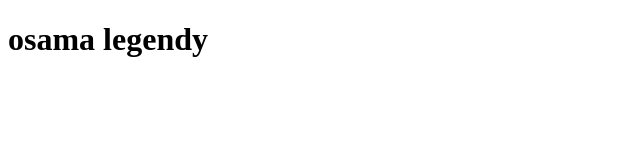
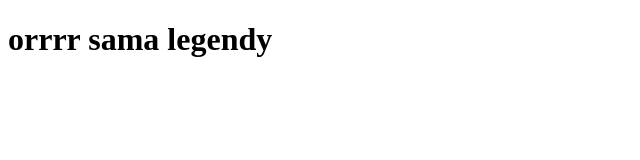
Before and after one commit to OsamaElgndy/git, a plain HTML site: page index.html in a window 1280 px wide. Shown: the whole page, without its empty margins (0-640 px from the left). Drawn offline with Linux system fonts and the light colour scheme.

Commit message:
project_finaly

```diff
--- a/index.html
+++ b/index.html
@@ -6,7 +6,7 @@
    <title>Document</title>
 </head>
 
-<h1> osama legendy  </h1>
+<h1> orrrr sama legendy  </h1>
 <body>
 
 </body>
```
